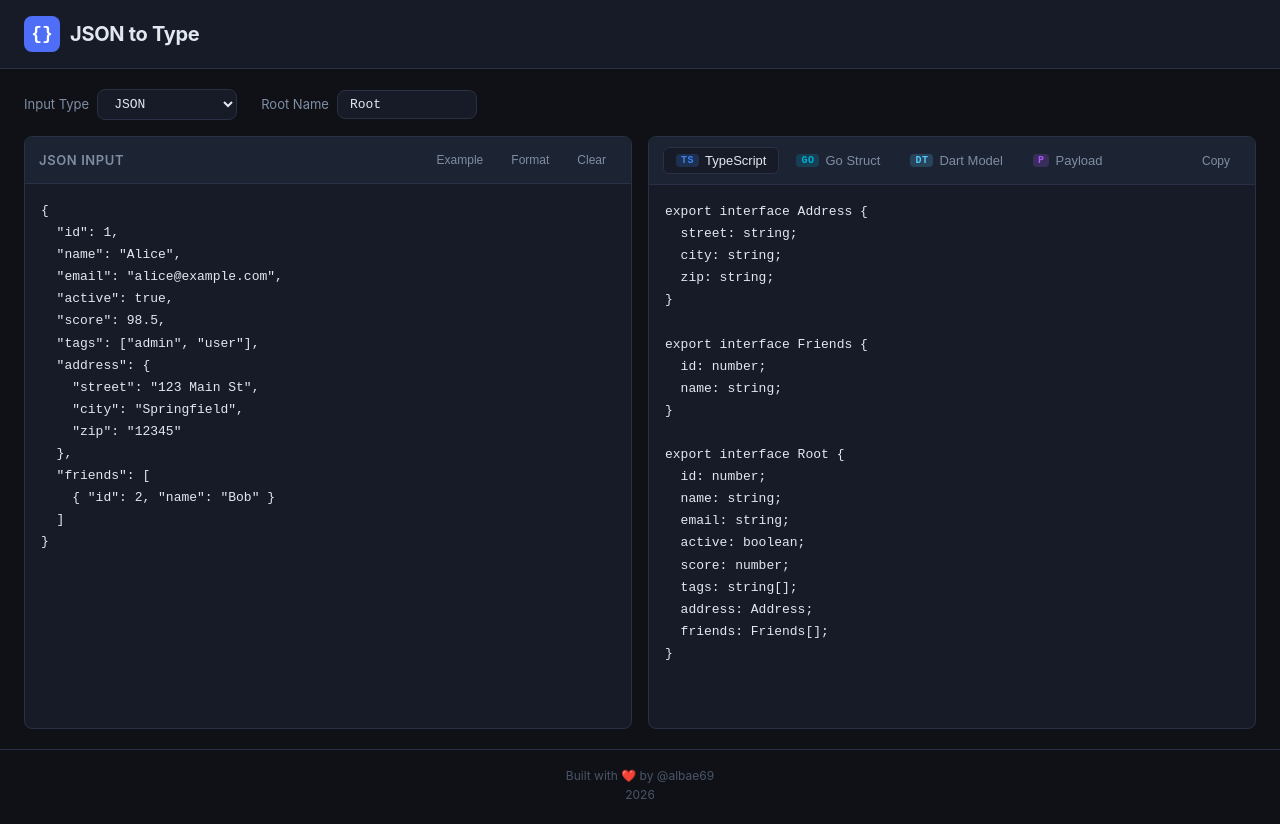
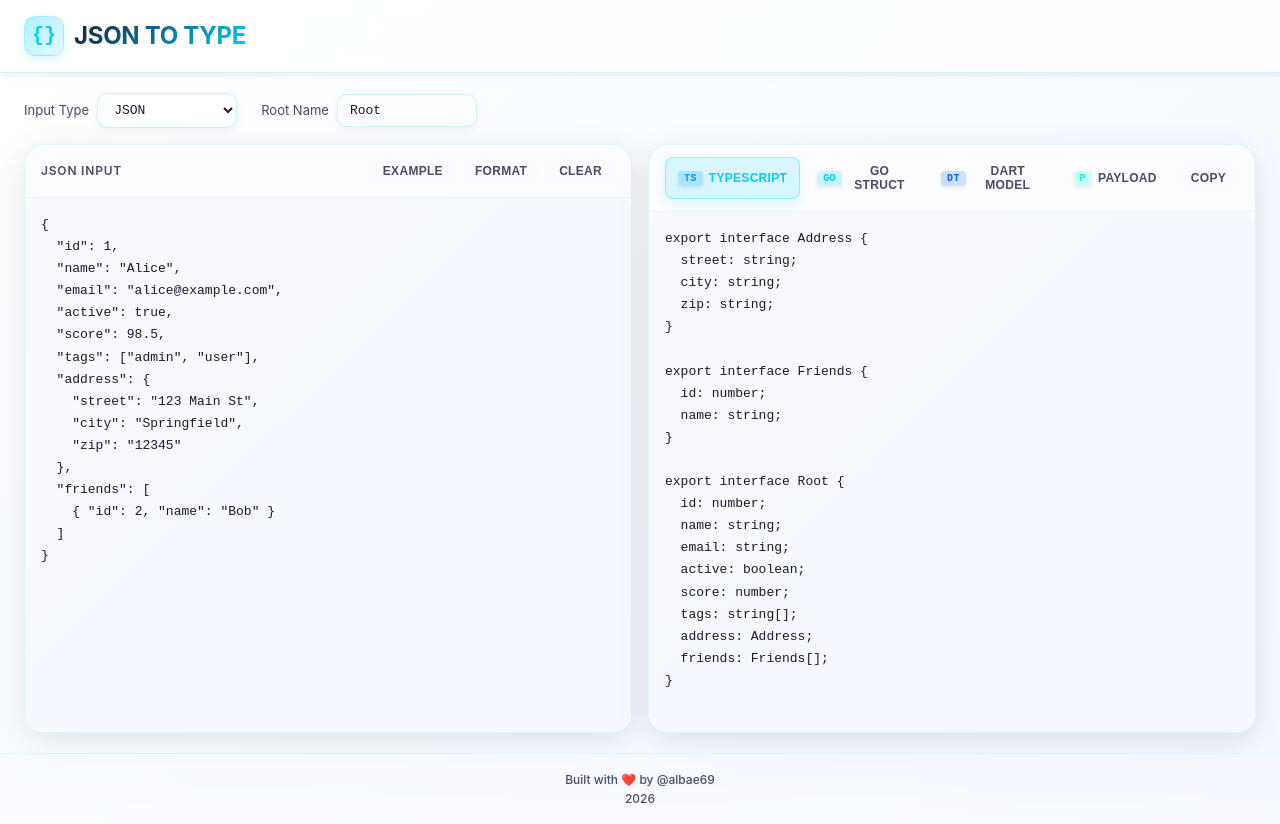
Before and after one commit to albae69/json-to-type, a React (Vite) app: page / in a window 1280 px wide. Built offline with nearby package versions, Linux system fonts and the light colour scheme.

Commit message:
added: input sql ddl

```diff
--- a/src/converters/sql-ddl.ts
+++ b/src/converters/sql-ddl.ts
@@ -239,9 +239,7 @@ export function convertSqlToGolang(ddl: string): string {
     const fieldType =
       column.isNullable && !column.isPrimaryKey ? `*${goType}` : goType
     const fieldName = toPascalCase(column.name)
-    const tag = column.isPrimaryKey
-      ? ` \`db:"${column.name},pk"\``
-      : ` \`db:"${column.name}"\``
+    const tag = ` \`json:"${column.name}"\``
     lines.push(`  ${fieldName} ${fieldType}${tag}`)
   }
 
--- a/src/index.css
+++ b/src/index.css
@@ -7,27 +7,29 @@
 }
 
 :root {
-  --bg: #0f1117;
-  --bg-panel: #161b27;
-  --bg-panel2: #1c2333;
-  --border: #2a3045;
-  --border-focus: #4f6ef7;
-  --text: #e2e8f0;
-  --text-muted: #7f8ea3;
-  --text-dim: #4a5568;
-  --accent: #4f6ef7;
-  --accent-hover: #6b83f9;
-  --success: #22c55e;
-  --error: #ef4444;
-  --error-bg: #2d1515;
+  --bg: linear-gradient(135deg, #ffffff 0%, #f5f7ff 100%);
+  --bg-panel: rgba(255, 255, 255, 0.7);
+  --bg-panel2: rgba(248, 249, 255, 0.5);
+  --border: rgba(0, 204, 255, 0.2);
+  --border-focus: rgba(0, 204, 255, 0.5);
+  --text: #1a1a2e;
+  --text-muted: #4a4a6a;
+  --text-dim: #8a8aaa;
+  --accent: #00ccff;
+  --accent-hover: #00e5ff;
+  --success: #00cc00;
+  --error: #ff3333;
+  --error-bg: rgba(255, 51, 51, 0.1);
   --font-mono:
     'Fira Code', 'Cascadia Code', 'JetBrains Mono', ui-monospace, monospace;
   --font-sans:
     -apple-system, BlinkMacSystemFont, 'Segoe UI', Roboto, sans-serif;
-  --radius: 8px;
-  --ts-color: #3b82f6;
-  --go-color: #00add8;
-  --dart-color: #54c5f8;
+  --radius: 16px;
+  --ts-color: #0099ff;
+  --go-color: #00ccff;
+  --dart-color: #0066ff;
+  --border-width: 1px;
+  --glass-blur: blur(10px);
 }
 
 html,
@@ -37,7 +39,7 @@ body,
 }
 
 body {
-  background: var(--bg);
+  background: linear-gradient(135deg, #ffffff 0%, #f5f7ff 100%);
   color: var(--text);
   font-family: var(--font-sans);
   font-size: 14px;
@@ -48,8 +50,10 @@ body {
 /* ── Header ───────────────────────────────────── */
 .header {
   border-bottom: 1px solid var(--border);
-  background: var(--bg-panel);
+  background: rgba(255, 255, 255, 0.6);
+  backdrop-filter: blur(10px);
   padding: 16px 24px;
+  box-shadow: 0 2px 8px rgba(0, 0, 0, 0.08);
 }
 
 .header-inner {
@@ -70,22 +74,34 @@ body {
   display: inline-flex;
   align-items: center;
   justify-content: center;
-  width: 36px;
-  height: 36px;
-  background: var(--accent);
-  color: #fff;
-  border-radius: 8px;
-  font-size: 18px;
-  font-weight: 700;
+  width: 40px;
+  height: 40px;
+  background: linear-gradient(
+    135deg,
+    rgba(0, 204, 255, 0.3),
+    rgba(0, 204, 255, 0.1)
+  );
+  color: var(--accent);
+  border-radius: 12px;
+  font-size: 20px;
+  font-weight: 900;
   font-family: var(--font-mono);
   line-height: 1;
+  border: 1px solid rgba(0, 204, 255, 0.2);
+  box-shadow: 0 4px 12px rgba(0, 204, 255, 0.15);
+  backdrop-filter: blur(10px);
 }
 
 .logo-text {
-  font-size: 20px;
+  font-size: 24px;
   font-weight: 700;
   letter-spacing: -0.3px;
   color: var(--text);
+  text-transform: uppercase;
+  background: linear-gradient(135deg, var(--text), var(--accent));
+  -webkit-background-clip: text;
+  -webkit-text-fill-color: transparent;
+  background-clip: text;
 }
 
 .header-sub {
@@ -125,20 +141,25 @@ body {
 }
 
 .option-input {
-  background: var(--bg-panel);
-  border: 1px solid var(--border);
-  border-radius: var(--radius);
+  background: rgba(255, 255, 255, 0.5);
+  border: 1px solid rgba(0, 204, 255, 0.2);
+  border-radius: 10px;
   color: var(--text);
-  padding: 6px 12px;
+  padding: 8px 12px;
   font-size: 13px;
   font-family: var(--font-mono);
+  font-weight: 500;
   width: 140px;
   outline: none;
-  transition: border-color 0.15s;
+  transition: all 0.2s;
+  box-shadow: 0 2px 8px rgba(0, 0, 0, 0.05);
+  backdrop-filter: blur(10px);
 }
 
 .option-input:focus {
-  border-color: var(--border-focus);
+  border-color: var(--accent);
+  box-shadow: 0 4px 12px rgba(0, 204, 255, 0.2);
+  background: rgba(255, 255, 255, 0.7);
 }
 
 /* ── Panels ───────────────────────────────────── */
@@ -158,12 +179,14 @@ body {
 
 .panel {
   background: var(--bg-panel);
-  border: 1px solid var(--border);
-  border-radius: var(--radius);
+  border: 1px solid rgba(0, 204, 255, 0.15);
+  border-radius: 20px;
   display: flex;
   flex-direction: column;
   min-height: 520px;
   overflow: hidden;
+  box-shadow: 0 8px 32px rgba(0, 0, 0, 0.1);
+  backdrop-filter: blur(10px);
 }
 
 /* ── Panel Header ─────────────────────────────── */
@@ -171,19 +194,21 @@ body {
   display: flex;
   align-items: center;
   justify-content: space-between;
-  padding: 10px 14px;
-  border-bottom: 1px solid var(--border);
-  background: var(--bg-panel2);
+  padding: 12px 16px;
+  border-bottom: 1px solid rgba(0, 204, 255, 0.1);
+  background: rgba(248, 249, 255, 0.3);
+  backdrop-filter: blur(10px);
   gap: 8px;
   flex-shrink: 0;
+  font-weight: 600;
 }
 
 .panel-title {
-  font-size: 13px;
+  font-size: 12px;
   font-weight: 600;
   color: var(--text-muted);
   text-transform: uppercase;
-  letter-spacing: 0.6px;
+  letter-spacing: 0.8px;
 }
 
 .panel-actions {
@@ -203,92 +228,116 @@ body {
   gap: 6px;
   background: transparent;
   border: 1px solid transparent;
-  border-radius: 6px;
+  border-radius: 8px;
   color: var(--text-muted);
   cursor: pointer;
-  font-size: 13px;
-  font-weight: 500;
-  padding: 5px 12px;
-  transition: all 0.15s;
+  font-size: 12px;
+  font-weight: 600;
+  padding: 6px 12px;
+  transition: all 0.2s;
+  text-transform: uppercase;
+  letter-spacing: 0.3px;
 }
 
 .tab:hover {
-  background: var(--bg-panel);
-  color: var(--text);
+  background: rgba(0, 204, 255, 0.08);
+  color: var(--accent);
+  border-color: rgba(0, 204, 255, 0.2);
+  box-shadow: none;
 }
 
 .tab-active {
-  background: var(--bg-panel) !important;
-  border-color: var(--border) !important;
-  color: var(--text) !important;
+  background: rgba(0, 204, 255, 0.15) !important;
+  border: 1px solid rgba(0, 204, 255, 0.3) !important;
+  color: var(--accent) !important;
+  box-shadow: 0 4px 12px rgba(0, 204, 255, 0.15) !important;
+  font-weight: 700;
 }
 
 .tab-badge {
   display: inline-flex;
   align-items: center;
   justify-content: center;
-  padding: 1px 5px;
+  padding: 2px 6px;
   border-radius: 4px;
   font-size: 10px;
   font-weight: 700;
   font-family: var(--font-mono);
-  letter-spacing: 0.5px;
+  letter-spacing: 0.4px;
+  box-shadow: 0 2px 4px rgba(0, 0, 0, 0.08);
+  border: none;
 }
 
 .tab-badge-typescript {
-  background: rgba(59, 130, 246, 0.2);
-  color: var(--ts-color);
+  background: rgba(0, 153, 255, 0.2);
+  color: #0099ff;
 }
 .tab-badge-golang {
-  background: rgba(0, 173, 216, 0.2);
-  color: var(--go-color);
+  background: rgba(0, 204, 255, 0.2);
+  color: #00ccff;
 }
 .tab-badge-dart {
-  background: rgba(84, 197, 248, 0.2);
-  color: var(--dart-color);
+  background: rgba(0, 102, 255, 0.2);
+  color: #0066ff;
 }
 .tab-badge-payload {
-  background: rgba(168, 85, 247, 0.2);
-  color: #a855f7;
+  background: rgba(0, 255, 204, 0.2);
+  color: #00ffcc;
 }
 
 /* ── Buttons ──────────────────────────────────── */
 .btn {
-  background: transparent;
-  border: 1px solid var(--border);
-  border-radius: 6px;
+  background: rgba(255, 255, 255, 0.5);
+  border: 1px solid rgba(0, 204, 255, 0.2);
+  border-radius: 8px;
   color: var(--text-muted);
   cursor: pointer;
   font-size: 12px;
-  font-weight: 500;
-  padding: 5px 10px;
-  transition: all 0.15s;
+  font-weight: 600;
+  padding: 6px 12px;
+  transition: all 0.2s;
   white-space: nowrap;
+  box-shadow: 0 2px 8px rgba(0, 0, 0, 0.05);
+  text-transform: uppercase;
+  letter-spacing: 0.3px;
+  backdrop-filter: blur(10px);
 }
 
 .btn:hover:not(:disabled) {
-  background: var(--bg-panel);
-  color: var(--text);
-  border-color: #3d4f6e;
+  background: rgba(0, 204, 255, 0.15);
+  color: var(--accent);
+  border-color: rgba(0, 204, 255, 0.4);
+  box-shadow: 0 4px 12px rgba(0, 204, 255, 0.15);
+}
+
+.btn:active:not(:disabled) {
+  transform: scale(0.98);
+  box-shadow: 0 2px 4px rgba(0, 0, 0, 0.1);
 }
 
 .btn:disabled {
-  opacity: 0.4;
+  opacity: 0.5;
   cursor: not-allowed;
 }
 
 .btn-ghost {
+  background: transparent;
+  box-shadow: none;
   border-color: transparent;
 }
 
 .btn-ghost:hover:not(:disabled) {
-  border-color: var(--border);
+  background: rgba(0, 204, 255, 0.1);
+  box-shadow: none;
+  border-color: rgba(0, 204, 255, 0.2);
+  color: var(--accent);
 }
 
 .btn-success {
   color: var(--success);
-  border-color: rgba(34, 197, 94, 0.3);
-  background: rgba(34, 197, 94, 0.08);
+  border: 1px solid rgba(0, 204, 0, 0.3);
+  background: rgba(0, 204, 0, 0.08);
+  box-shadow: 0 2px 8px rgba(0, 0, 0, 0.05);
 }
 
 /* ── Editor / Output ──────────────────────────── */
@@ -298,16 +347,21 @@ body {
   flex-direction: column;
   position: relative;
   min-height: 0;
+  background: linear-gradient(135deg, rgba(245, 245, 250, 0.8), rgba(240, 240, 255, 0.8));
+  border-radius: 12px;
+  overflow: hidden;
+  backdrop-filter: blur(5px);
 }
 
 .editor {
   flex: 1;
-  background: transparent;
+  background: rgba(248, 249, 255, 0.6);
   border: none;
   caret-color: var(--accent);
-  color: var(--text);
+  color: #1a1a2e;
   font-family: var(--font-mono);
   font-size: 13px;
+  font-weight: 400;
   line-height: 1.7;
   outline: none;
   padding: 16px;
@@ -319,67 +373,75 @@ body {
 }
 
 .editor::placeholder {
-  color: var(--text-dim);
+  color: #8a8aaa;
+  font-weight: 400;
 }
 
 .editor-error {
-  border-left: 3px solid var(--error);
+  border-left: 3px solid rgba(255, 51, 51, 0.3);
+  background: rgba(255, 51, 51, 0.05);
 }
 
 .error-banner {
   background: var(--error-bg);
-  border-top: 1px solid rgba(239, 68, 68, 0.3);
-  color: #f87171;
-  padding: 8px 16px;
+  border-top: 1px solid rgba(255, 51, 51, 0.2);
+  color: var(--error);
+  padding: 10px 16px;
   font-size: 12px;
   display: flex;
   align-items: center;
   gap: 6px;
   flex-shrink: 0;
-}
-
-.error-icon {
-  font-size: 14px;
+  font-weight: 600;
+  backdrop-filter: blur(10px);
 }
 
 .output {
-  color: var(--text);
+  color: #1a1a2e;
   font-family: var(--font-mono);
   font-size: 13px;
+  font-weight: 400;
   line-height: 1.7;
   padding: 16px;
   white-space: pre;
   overflow: auto;
   flex: 1;
   min-height: 480px;
+  background: rgba(248, 249, 255, 0.6);
 }
 
 .output-placeholder {
   color: var(--text-dim);
   font-style: italic;
+  font-weight: 400;
 }
 
 /* ── Footer ───────────────────────────────────── */
 .footer {
   text-align: center;
   padding: 16px;
-  color: var(--text-dim);
+  color: var(--text-muted);
   font-size: 12px;
-  border-top: 1px solid var(--border);
+  border-top: 1px solid rgba(0, 204, 255, 0.1);
+  background: rgba(248, 249, 255, 0.3);
+  backdrop-filter: blur(10px);
+  font-weight: 500;
 }
 
 /* ── Scrollbar ────────────────────────────────── */
 ::-webkit-scrollbar {
-  width: 6px;
-  height: 6px;
+  width: 8px;
+  height: 8px;
 }
 ::-webkit-scrollbar-track {
-  background: transparent;
+  background: rgba(255, 255, 255, 0.2);
+  border-radius: 4px;
 }
 ::-webkit-scrollbar-thumb {
-  background: var(--border);
+  background: rgba(0, 204, 255, 0.4);
   border-radius: 4px;
+  backdrop-filter: blur(10px);
 }
 ::-webkit-scrollbar-thumb:hover {
-  background: #3d4f6e;
+  background: rgba(0, 204, 255, 0.6);
 }
```
